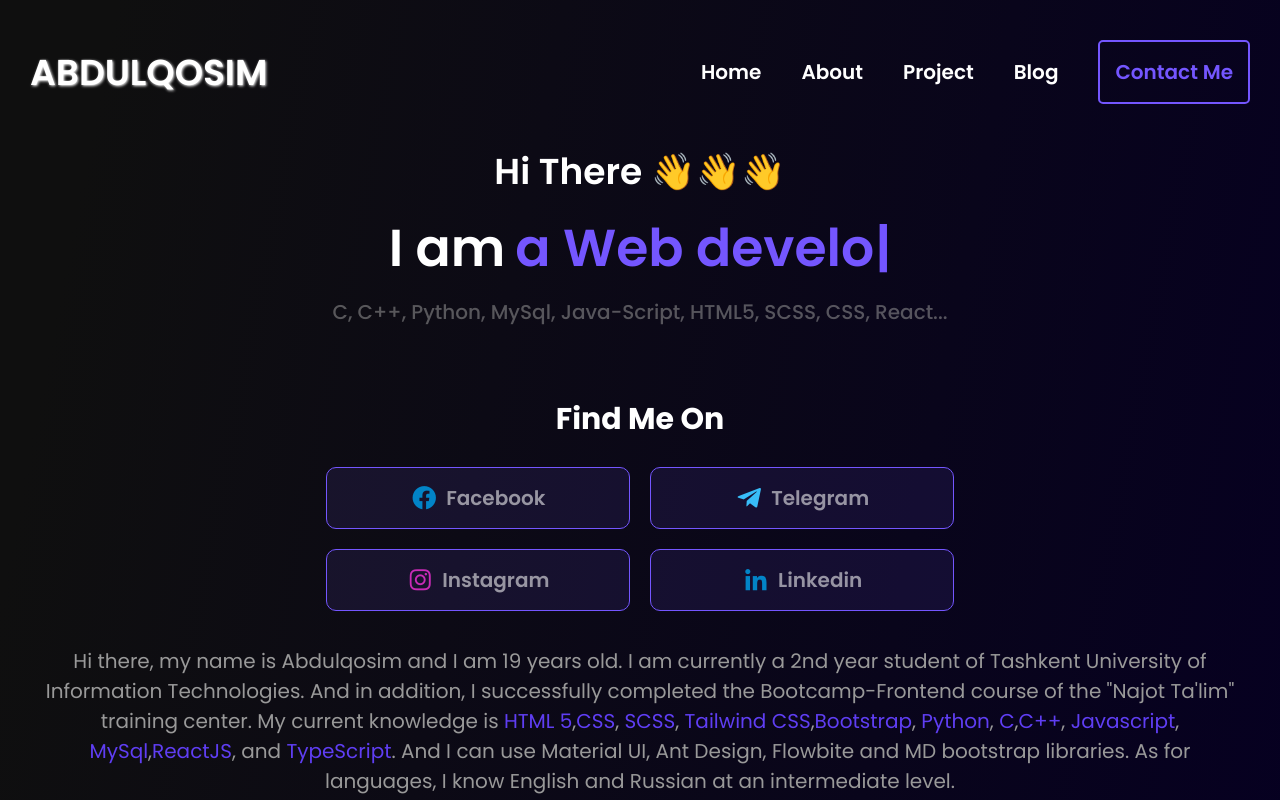
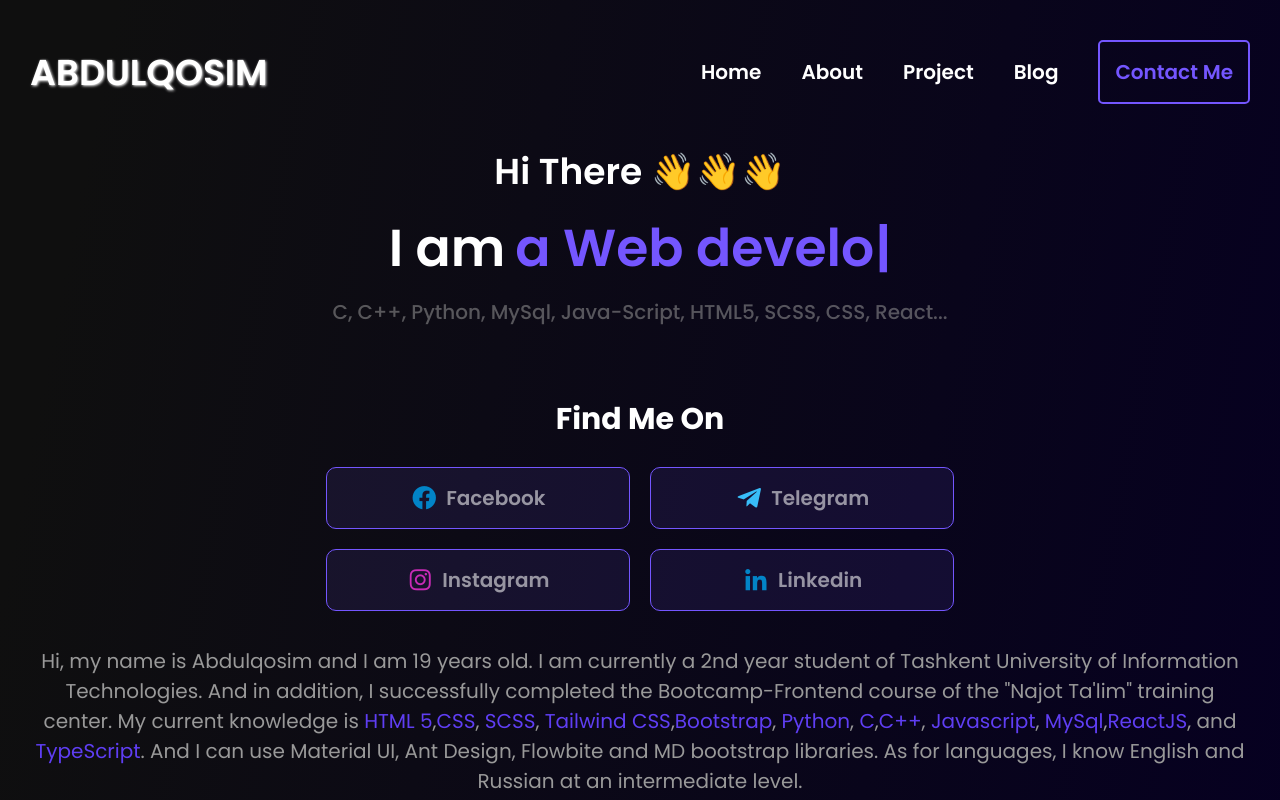
Before and after one commit to AbulqosimAzizovich/My-Website, a React (Vite) app: page / in a window 1280 px wide. Shown: the top 800 px of the page. Built offline with nearby package versions, Linux system fonts and the light colour scheme.

Commit message:
Other uptades

```diff
--- a/src/pages/Home/Home.jsx
+++ b/src/pages/Home/Home.jsx
@@ -35,7 +35,7 @@ const Home = () => {
           <div className="left">
             <div className="intro__title">
               <p>
-                Hi there, my name is Abdulqosim and I am 19 years old. I am
+                Hi, my name is Abdulqosim and I am 19 years old. I am
                 currently a 2nd year student of Tashkent University of
                 Information Technologies. And in addition, I successfully
                 completed the Bootcamp-Frontend course of the "Najot Ta'lim"
```
